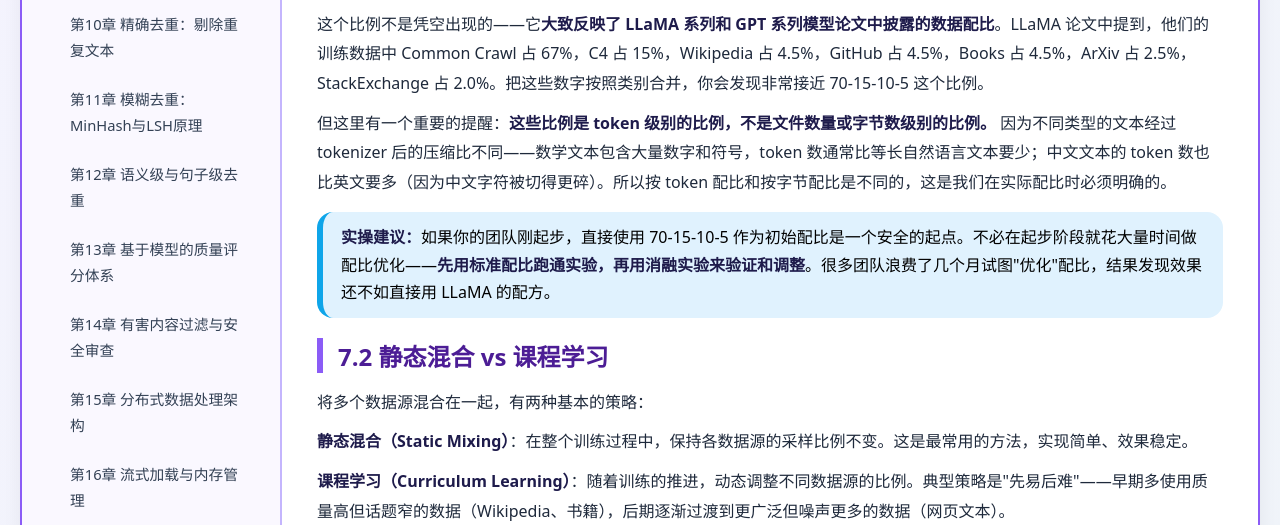
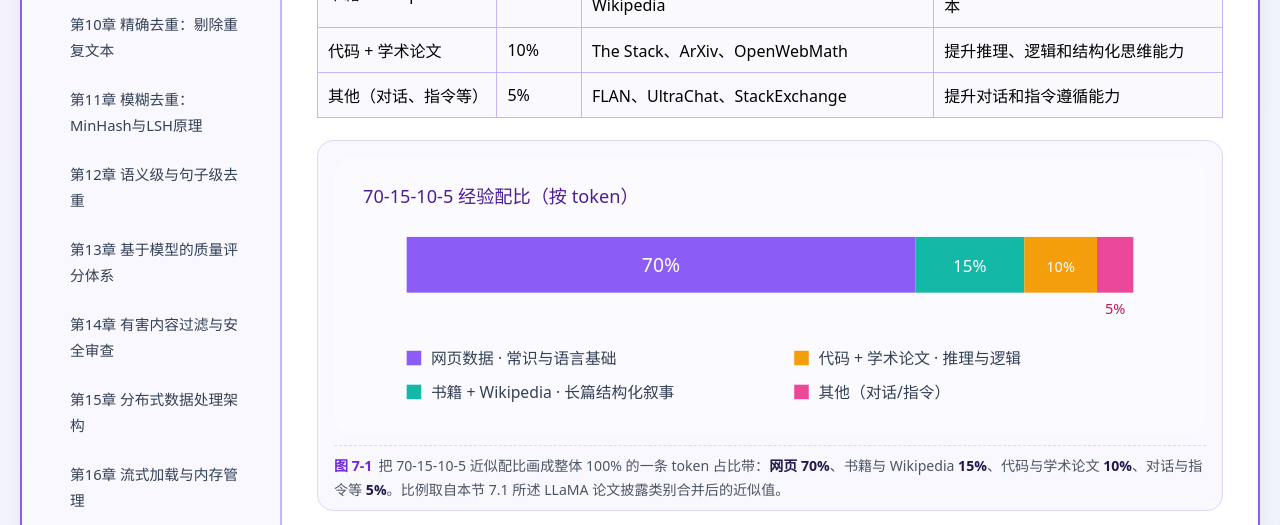
Before and after one commit to 1998x-stack/pretraining-dataset-tutorial, a plain HTML site: page 07.html in a window 1280 px wide. Shown: the part 743-1268 px from the top of the page. Drawn offline with Linux system fonts and the light colour scheme.

Commit message:
feat(pretraining-dataset-tutorial): 第7章语义化结构与 70-15-10-5 配比图解

```diff
--- a/07.html
+++ b/07.html
@@ -5,11 +5,13 @@
     <meta name="viewport" content="width=device-width, initial-scale=1.0, maximum-scale=1.5, user-scalable=yes">
     <title>第7章 数据配比策略与混合哲学</title>
     <link rel="stylesheet" href="theme.css">
+    <style>table{width:100%;max-width:100%;border-collapse:collapse}pre{overflow-x:auto;max-width:100%}.math-scroll{overflow-x:auto;max-width:100%}img,svg{max-width:100%}@media(max-width:480px){table{table-layout:fixed}th,td{overflow-wrap:anywhere}}</style>
 </head>
 <body>
+<a class="skip-link" href="#content">跳转至正文</a>
 <div class="double-border">
 <div class="container">
-    <div class="sidebar">
+    <nav class="sidebar" aria-label="课程目录">
         <h3>📊 课程目录</h3>
         <ul class="chapter-list">
             <li><a href="01.html">第1章 预训练数据决定模型上限</a></li>
@@ -41,8 +43,12 @@
             <li><a href="27.html">第27章 实战项目：构建1B模型训练数据集</a></li>
             <li><a href="28.html">第28章 规模化落地：从TB级到PB级的挑战</a></li>
         </ul>
-    </div>
-    <div class="main-content">
+    </nav>
+    <main id="content" class="main-content"><article>
+        <header class="article-header">
+            <h1>第7章 · 数据配比策略与混合哲学</h1>
+            <p class="dek">把网页、书籍、代码、对话按什么比例混在一起？从 70-15-10-5 经验法则、静态混合与课程学习对比，到代理模型调优，系统拆解数据配比这件事。</p>
+        </header>
         <h2>开篇：做一锅"恰到好处"的训练数据</h2>
 
         <p>大家好，我是你们的讲师。到目前为止，我们已经走访了全球的数据集超市（第 2 章），处理了中文数据的独家难题（第 3 章），搜集了垂直领域的高价值语料（第 4 章），见识了 Common Crawl 这座数据油田（第 5 章），并划好了数据合规的红线（第 6 章）。现在，我们面临一个"幸福的烦恼"：<strong>数据源太多了，该怎么把它们混在一起？</strong></p>
@@ -91,6 +97,32 @@
                 </tr>
             </tbody>
         </table>
+
+        <figure>
+            <svg role="img" aria-labelledby="fig-mix-title fig-mix-desc" viewBox="0 0 720 230" xmlns="http://www.w3.org/2000/svg">
+                <title id="fig-mix-title">70-15-10-5 数据配比</title>
+                <desc id="fig-mix-desc">一条百分之百的横条按 token 占比划分：网页数据 70%，书籍与 Wikipedia 15%，代码与学术论文 10%，其他对话指令 5%。</desc>
+                <rect width="720" height="230" rx="18" fill="#fbfaff"/>
+                <g font-family="system-ui, 'PingFang SC', sans-serif">
+                    <text x="24" y="38" font-size="15" fill="#4c1d95">70-15-10-5 经验配比（按 token）</text>
+                    <rect x="60" y="66" width="420" height="46" fill="#8b5cf6"/>
+                    <rect x="480" y="66" width="90" height="46" fill="#14b8a6"/>
+                    <rect x="570" y="66" width="60" height="46" fill="#f59e0b"/>
+                    <rect x="630" y="66" width="30" height="46" fill="#ec4899"/>
+                    <text x="270" y="95" text-anchor="middle" font-size="16" fill="#fff">70%</text>
+                    <text x="525" y="95" text-anchor="middle" font-size="14" fill="#fff">15%</text>
+                    <text x="600" y="95" text-anchor="middle" font-size="12" fill="#fff">10%</text>
+                    <text x="645" y="130" text-anchor="middle" font-size="12" fill="#be185d">5%</text>
+                    <g font-size="13" fill="#334155">
+                        <rect x="60" y="160" width="12" height="12" fill="#8b5cf6"/><text x="80" y="171">网页数据 · 常识与语言基础</text>
+                        <rect x="60" y="188" width="12" height="12" fill="#14b8a6"/><text x="80" y="199">书籍 + Wikipedia · 长篇结构化叙事</text>
+                        <rect x="380" y="160" width="12" height="12" fill="#f59e0b"/><text x="400" y="171">代码 + 学术论文 · 推理与逻辑</text>
+                        <rect x="380" y="188" width="12" height="12" fill="#ec4899"/><text x="400" y="199">其他（对话/指令）</text>
+                    </g>
+                </g>
+            </svg>
+            <figcaption><span class="fig-label">图 7-1</span>把 70-15-10-5 近似配比画成整体 100% 的一条 token 占比带：<strong>网页 70%</strong>、书籍与 Wikipedia <strong>15%</strong>、代码与学术论文 <strong>10%</strong>、对话与指令等 <strong>5%</strong>。比例取自本节 7.1 所述 LLaMA 论文披露类别合并后的近似值。</figcaption>
+        </figure>
 
         <p>这个比例不是凭空出现的——它<strong>大致反映了 LLaMA 系列和 GPT 系列模型论文中披露的数据配比</strong>。LLaMA 论文中提到，他们的训练数据中 Common Crawl 占 67%，C4 占 15%，Wikipedia 占 4.5%，GitHub 占 4.5%，Books 占 4.5%，ArXiv 占 2.5%，StackExchange 占 2.0%。把这些数字按照类别合并，你会发现非常接近 70-15-10-5 这个比例。</p>
 
@@ -306,7 +338,7 @@
             <a href="index.html">📖 返回目录</a>
             <a href="08.html">下一章 →</a>
         </div>
-    </div>
+    </article></main>
 </div>
 </div>
 </body>
```
